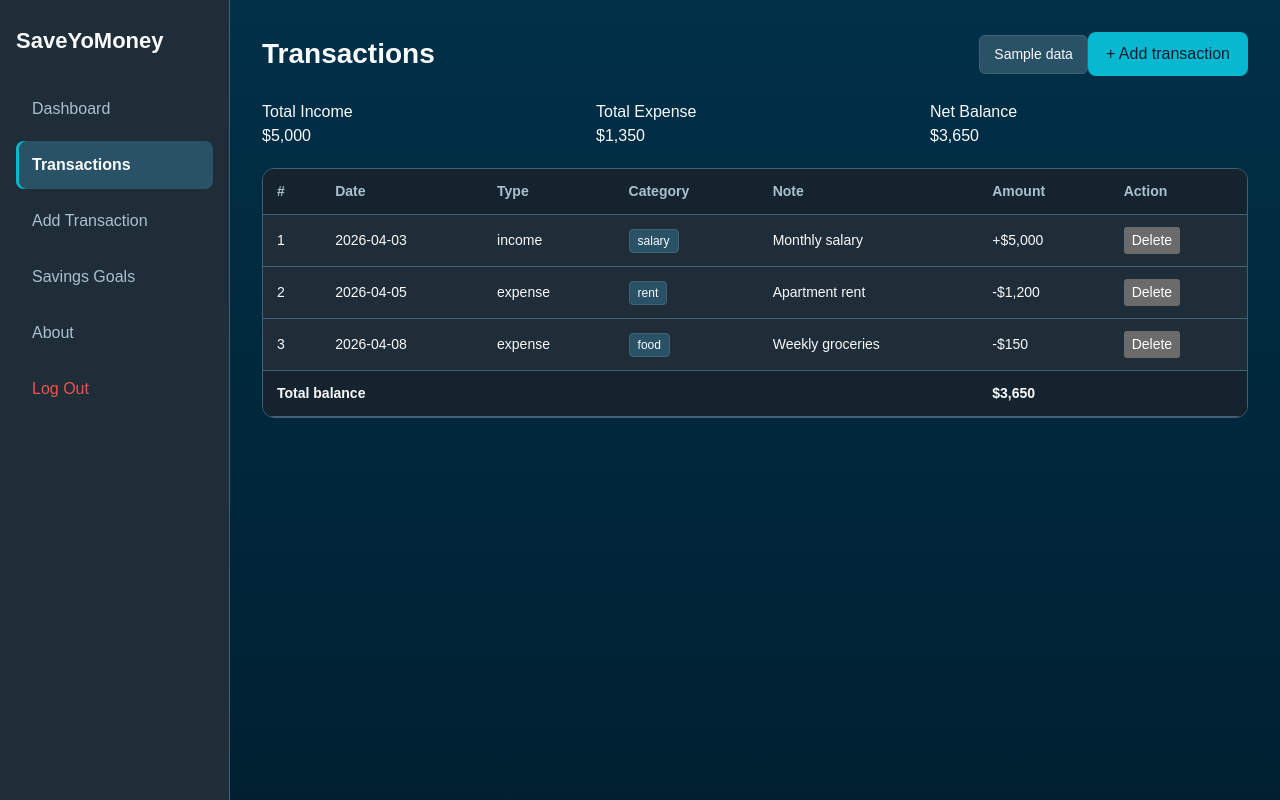
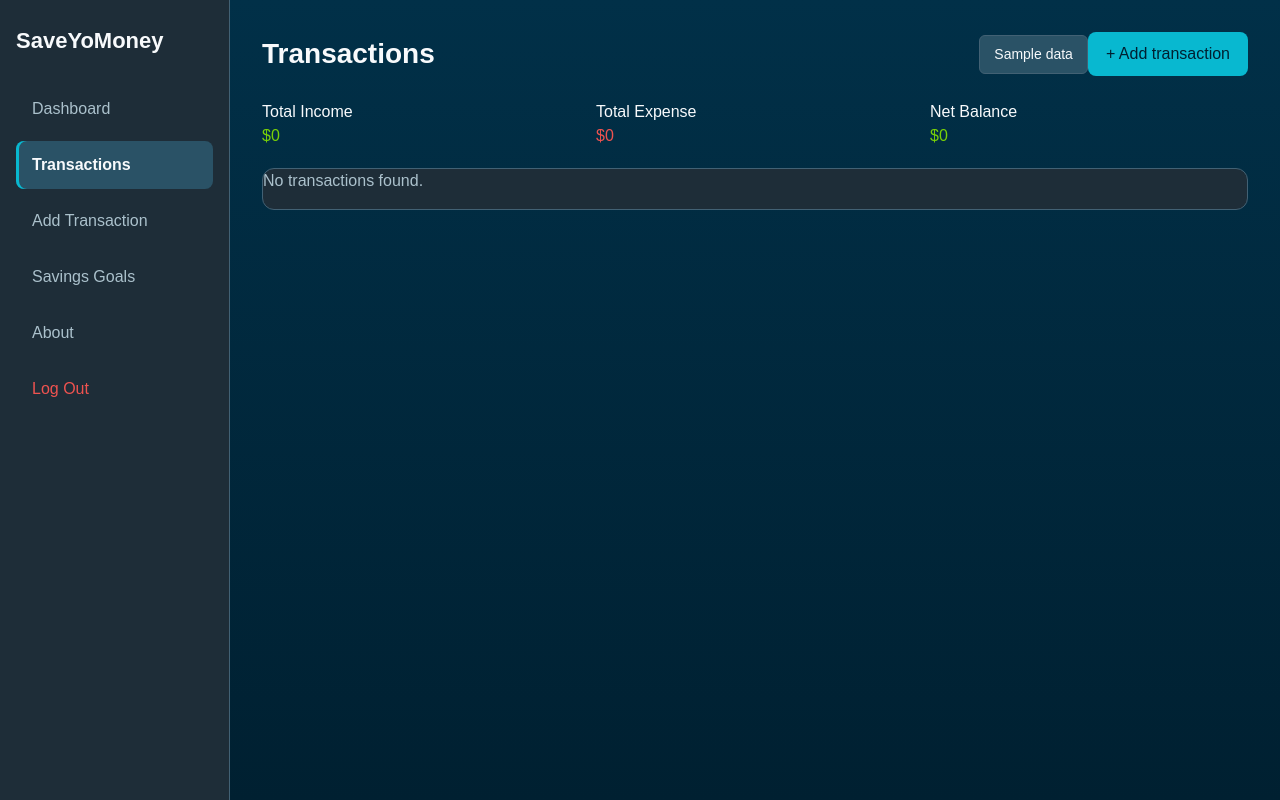
Before and after one commit to tilongg/personal-finance-tracker-group4, a React (Vite) app: page /transactions in a window 1280 px wide. Built offline with nearby package versions, Linux system fonts and the light colour scheme; sample sign-in values are in the browser's storage.

Commit message:
finally got the transaction page working through localStorage and also got the LoadSample flag working

```diff
--- /dev/null
+++ b/src/components/lib/finance.js
@@ -0,0 +1,44 @@
+export function calculateFinanceTotals(transactions) {
+  const totalIncome = transactions
+    .filter((transaction) => transaction.type === "income")
+    .reduce((total, transaction) => total + Number(transaction.amount || 0), 0);
+
+  const totalExpense = transactions
+    .filter((transaction) => transaction.type === "expense")
+    .reduce((total, transaction) => total + Number(transaction.amount || 0), 0);
+
+  return {
+    totalIncome,
+    totalExpense,
+    balance: totalIncome - totalExpense
+  };
+}
+
+export function filterAndSortTransactions(
+  transactions,
+  { type = "", tag = "", month = "", sortBy = "date", sortOrder = "descending" }
+) {
+  const filtered = transactions.filter((transaction) => {
+    if (type && transaction.type !== type) return false;
+    if (tag && transaction.tag !== tag) return false;
+    if (month && (!transaction.date || !transaction.date.startsWith(month))) return false;
+    return true;
+  });
+
+  return [...filtered].sort((a, b) => {
+    if (sortBy === "amount") {
+      const result = Number(a.amount) - Number(b.amount);
+      return sortOrder === "ascending" ? result : -result;
+    }
+
+    const result = new Date(a.date) - new Date(b.date);
+    return sortOrder === "ascending" ? result : -result;
+  });
+}
+
+export function calculateFilteredNet(transactions) {
+  return transactions.reduce((total, transaction) => {
+    const amount = Number(transaction.amount);
+    return transaction.type === "income" ? total + amount : total - amount;
+  }, 0);
+}
--- /dev/null
+++ b/src/components/lib/storage.js
@@ -0,0 +1,19 @@
+export function loadStoredArray(key) {
+  try {
+    const saved = localStorage.getItem(key);
+    if (!saved) return [];
+
+    const value = JSON.parse(saved);
+    return Array.isArray(value) ? value : [];
+  } catch {
+    return [];
+  }
+}
+
+export function saveStoredArray(key, value) {
+  try {
+    localStorage.setItem(key, JSON.stringify(value));
+  } catch (error) {
+    console.error(`Failed to save ${key}:`, error);
+  }
+}
--- a/src/contexts/FinanceProvider.jsx
+++ b/src/contexts/FinanceProvider.jsx
@@ -1,73 +1,93 @@
-import { useState } from "react";
+import { useEffect, useState } from "react";
 import { FinanceContext } from "./FinanceContext";
 import { sampleTransactions } from "../data/sampleData";
+import { calculateFinanceTotals } from "../components/lib/finance";
+import { loadStoredArray, saveStoredArray } from "../components/lib/storage";
 
 export default function FinanceProvider({ children }) {
-  const [transactions, setTransactions] = useState([
-    {
-      id: 1,
-      date: "2026-04-03",
-      type: "income",
-      tag: "salary",
-      note: "Monthly salary",
-      amount: 5000
-    },
-    {
-      id: 2,
-      date: "2026-04-05",
-      type: "expense",
-      tag: "rent",
-      note: "Apartment rent",
-      amount: 1200
-    },
-    {
-      id: 3,
-      date: "2026-04-08",
-      type: "expense",
-      tag: "food",
-      note: "Weekly groceries",
-      amount: 150
-    }
-  ]);
-  const [sampleTransactionsLoaded, setSampleTransactionsLoaded] = useState(false);
+  const [transactions, setTransactions] = useState(() =>
+    loadStoredArray("savedTransactions")
+  );
 
-  function loadSampleTransactions() {
-    if (sampleTransactionsLoaded) return;
+  const [sampleTransactionsLoaded, setSampleTransactionsLoaded] = useState(() =>
+    localStorage.getItem("sampleTxnsLoaded") === "true"
+  );
 
-    setTransactions((prev) => {
-      const existingIds = new Set(prev.map((t) => t.id));
-      const toAdd = sampleTransactions.filter((s) => !existingIds.has(s.id));
-      return [...prev, ...toAdd];
-    });
-
-    setSampleTransactionsLoaded(true);
-  }
+  useEffect(() => {
+    saveStoredArray("savedTransactions", transactions);
+  }, [transactions]);
 
   function addTransaction(newTransaction) {
+    const transaction = {
+      ...newTransaction,
+      id: Date.now(),
+      amount: Number(newTransaction.amount)
+    };
+
     setTransactions((previous) => [
-      {
-        ...newTransaction,
-        id: Date.now(),
-        amount: Number(newTransaction.amount)
-      },
+      transaction,
       ...previous
     ]);
   }
 
   function deleteTransaction(id) {
+    const nextTransactions = transactions.filter(
+      (transaction) => transaction.id !== id
+    );
+
+    setTransactions(nextTransactions);
+
+    if (nextTransactions.length === 0 && sampleTransactionsLoaded) {
+      setSampleTransactionsLoaded(false);
+      localStorage.removeItem("sampleTxnsLoaded");
+    }
+  }
+
+  function updateTransaction(id, updatedData) {
     setTransactions((previous) =>
-      previous.filter((transaction) => transaction.id !== id)
+      previous.map((transaction) =>
+        transaction.id === id
+          ? {
+              ...transaction,
+              ...updatedData,
+              amount: Number(updatedData.amount)
+            }
+          : transaction
+      )
     );
   }
+
+  function loadSampleTransactions() {
+    if (sampleTransactionsLoaded) return;
+
+    setTransactions((previous) => {
+      const existingIds = new Set(previous.map((transaction) => transaction.id));
+      const missingTransactions = sampleTransactions.filter(
+        (sample) => !existingIds.has(sample.id)
+      );
+
+      return [...previous, ...missingTransactions];
+    });
+
+    setSampleTransactionsLoaded(true);
+    localStorage.setItem("sampleTxnsLoaded", "true");
+  }
+
+  const { totalIncome, totalExpense, balance } =
+    calculateFinanceTotals(transactions);
 
   return (
     <FinanceContext.Provider
       value={{
         transactions,
+        sampleTransactionsLoaded,
         addTransaction,
         deleteTransaction,
+        updateTransaction,
         loadSampleTransactions,
-        sampleTransactionsLoaded
+        totalIncome,
+        totalExpense,
+        balance
       }}
     >
       {children}
--- a/src/styles/shared.css
+++ b/src/styles/shared.css
@@ -66,7 +66,7 @@
 .btn-secondary:hover {
   background: #375b70;
 }
-/* Simple Forms */
+/* Forms */
 .form-group {
   margin-bottom: 14px;
 }
@@ -141,6 +141,15 @@
   gap: 16px;
   margin-bottom: 20px;
 }
+/* expense color */
+.text-income {
+  color: var(--color-income);
+}
+
+.text-expense {
+  color: var(--color-expense);
+}
+/* expense color END */
 table.simple-table {
   width: 100%;
   border-collapse: collapse;
```
